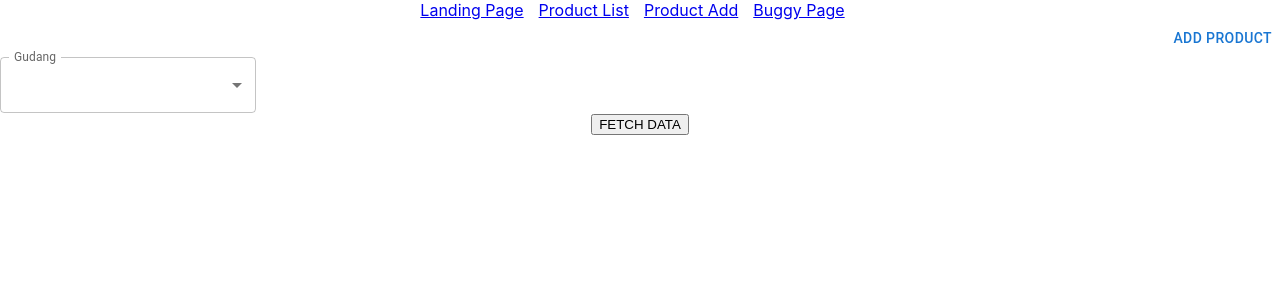
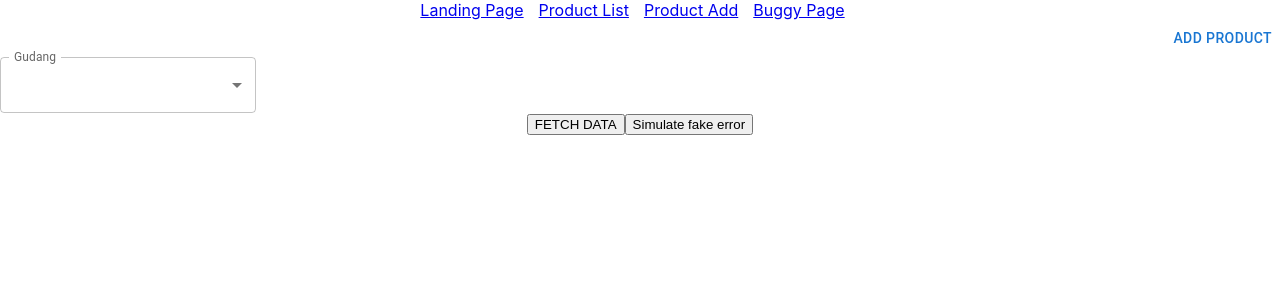
Before and after one commit to angelaivani/my-app-ts, a React (Create React App) app: page /product/list in a window 1280 px wide. Shown: the top 300 px of the page. Built offline with nearby package versions, Linux system fonts and the light colour scheme.

Commit message:
datadogRum addError

```diff
--- a/src/ErrorBoundary.js
+++ b/src/ErrorBoundary.js
@@ -1,4 +1,5 @@
 import React from 'react'
+import { datadogRum } from '@datadog/browser-rum'
 import { datadogLogs } from '@datadog/browser-logs'
 
 const ErrorComponent = () => <h1>ada error nie</h1>
@@ -15,7 +16,8 @@ class ErrorBoundary extends React.Component {
   }
 
   componentDidCatch(error, info) {
-    datadogLogs.logger.error('ERROR BOUNDARY in my-ts-app repo', { error: error.toString(), info })
+    datadogRum.addError(error, { error, errorInfo: info, errorSource: 'ERROR BOUNDARY' });
+    datadogLogs.logger.error('ERROR BOUNDARY in my-ts-app repo', { error: error, info })
     this.setState({ error, info })
   }
 
@@ -23,7 +25,6 @@ class ErrorBoundary extends React.Component {
     const { hasError } = this.state
     const { children } = this.props
     if(hasError) {
-      console.log('MASUK PAGE ERROR')
       return <ErrorComponent />
     }
     return children
--- a/src/pages/ProductList/ProductList.tsx
+++ b/src/pages/ProductList/ProductList.tsx
@@ -1,7 +1,8 @@
 import { useState } from 'react'
 import { useNavigate } from 'react-router-dom'
 import { Box, Button, FormControl, InputLabel, Select, SelectProps, MenuItem } from '@mui/material'
-import axios from 'axios'
+import { datadogRum } from '@datadog/browser-rum'
+import axios, { AxiosError } from 'axios'
 
 type UserStateType = {
   id: string
@@ -52,8 +53,18 @@ const ProductList = () => {
   }
 
   const handleChangeWarehouse: SelectProps['onChange'] = (event) => {
+    console.log('SELECTED', event.target)
+  }
 
-    console.log('SELECTED', event.target)
+  const fetchFakeError = async() => {
+    try {
+      const response = await axios.get('https://mock.codes/400')
+      console.log('RESPONSE', response)
+    }
+    catch(err) {
+      const errResponse = err as AxiosError
+      datadogRum.addError(err, { errorSource: 'API CALL ERROR', url: errResponse?.config?.url, method: errResponse?.config?.method })
+    }
   }
 
   return (
@@ -82,6 +93,7 @@ const ProductList = () => {
     </Box>
 
     <button onClick={() => getData()}>FETCH DATA</button>
+    <button onClick={() => fetchFakeError()}>Simulate fake error</button>
     <ul >
       {users.map(item => (
         <li key={item.id} data-testid="results">{item.id} - {item.name}</li>
```
